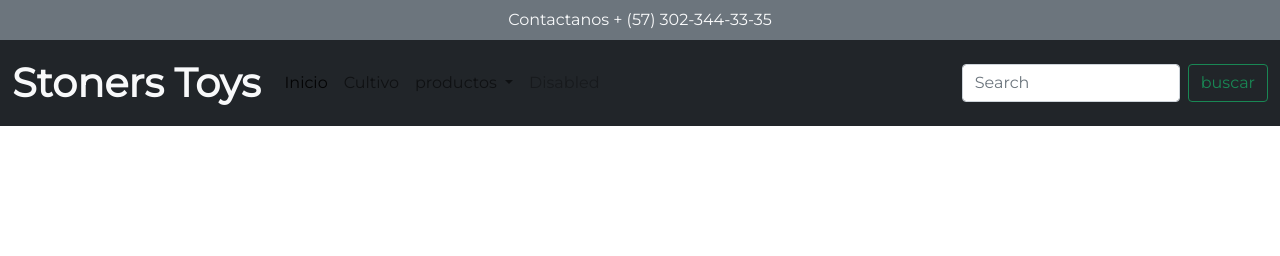
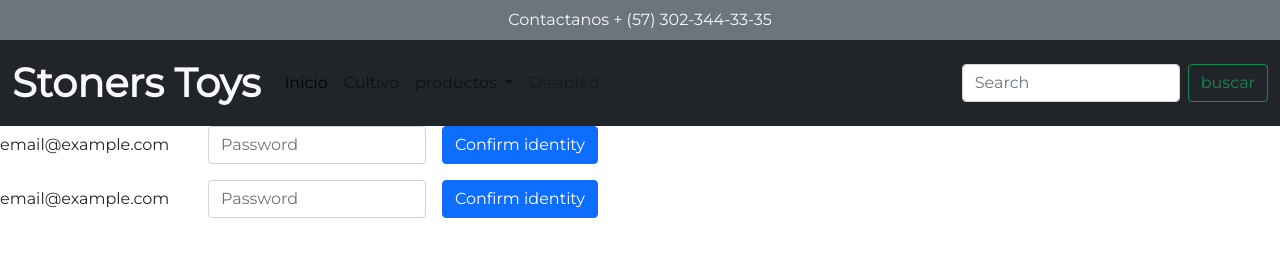
Before and after one commit to sebastianmorales2k/diplomado-final, a plain HTML site: page cultivo.html in a window 1280 px wide. Drawn offline with nearby package versions, Linux system fonts and the light colour scheme.

Commit message:
agregando otro formulario

```diff
--- a/cultivo.html
+++ b/cultivo.html
@@ -64,6 +64,33 @@
         </div>
     </nav>
 
+    <form class="row g-3">
+        <div class="col-auto">
+            <label for="staticEmail2" class="visually-hidden">Email</label>
+            <input type="text" readonly class="form-control-plaintext" id="staticEmail2" value="email@example.com">
+        </div>
+        <div class="col-auto">
+            <label for="inputPassword2" class="visually-hidden">Password</label>
+            <input type="password" class="form-control" id="inputPassword2" placeholder="Password">
+        </div>
+        <div class="col-auto">
+            <button type="submit" class="btn btn-primary mb-3">Confirm identity</button>
+        </div>
+    </form>
+    <form class="row g-3">
+        <div class="col-auto">
+            <label for="staticEmail2" class="visually-hidden">Email</label>
+            <input type="text" readonly class="form-control-plaintext" id="staticEmail2" value="email@example.com">
+        </div>
+        <div class="col-auto">
+            <label for="inputPassword2" class="visually-hidden">Password</label>
+            <input type="password" class="form-control" id="inputPassword2" placeholder="Password">
+        </div>
+        <div class="col-auto">
+            <button type="submit" class="btn btn-primary mb-3">Confirm identity</button>
+        </div>
+    </form>
+
     <!-- Option 1: Bootstrap Bundle with Popper -->
     <script src="https://cdn.jsdelivr.net/npm/bootstrap@5.1.3/dist/js/bootstrap.bundle.min.js" integrity="sha384-ka7Sk0Gln4gmtz2MlQnikT1wXgYsOg+OMhuP+IlRH9sENBO0LRn5q+8nbTov4+1p" crossorigin="anonymous"></script>
 
```
